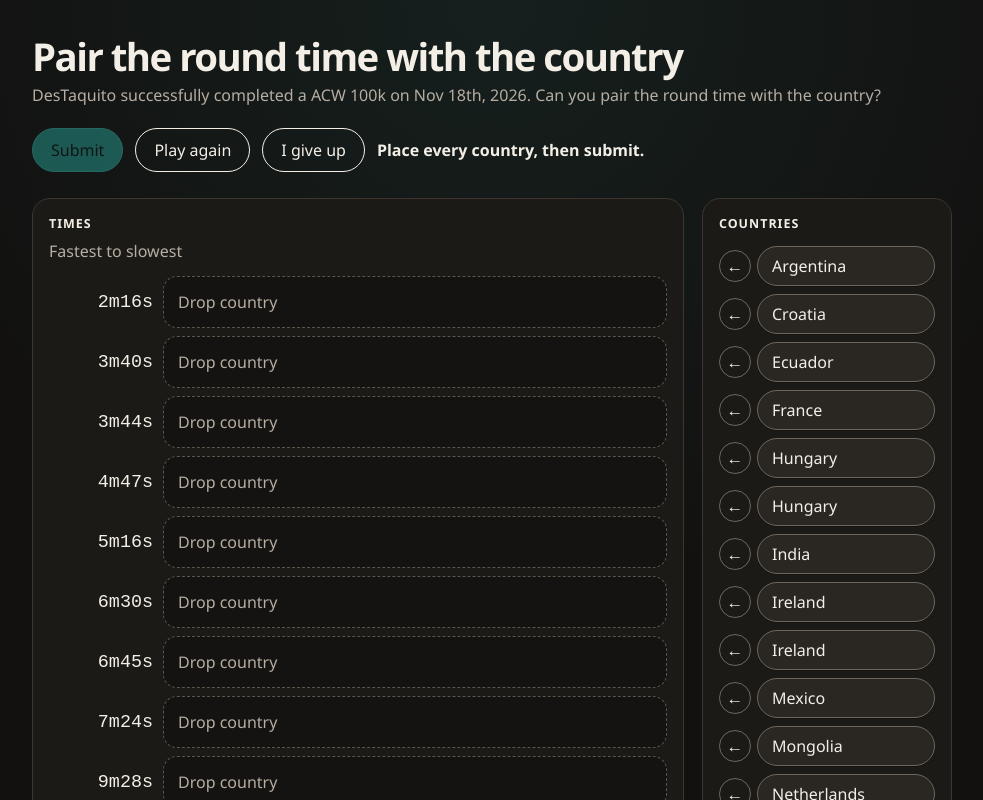
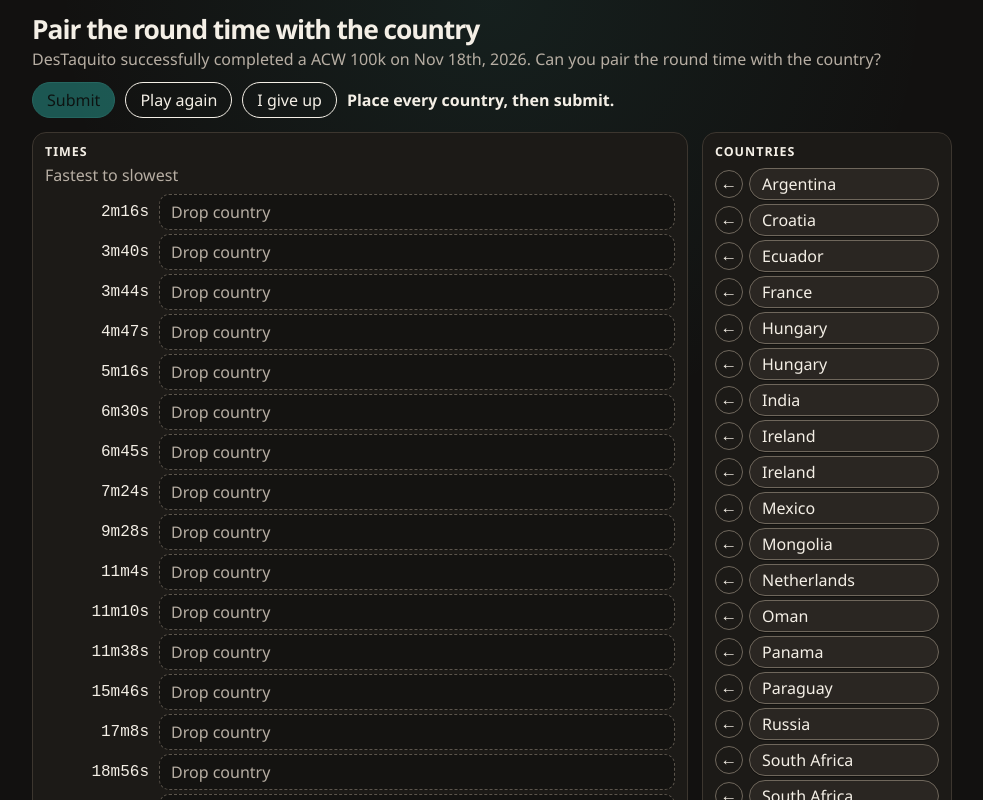
Before and after one commit to JanosGeo/guess-taquito-round-time, a React (Vite) app: page / in a window 1280 px wide. Shown: the top 800 px of the page, without its empty margins (148-1131 px from the left). Built offline with nearby package versions, Linux system fonts and the light colour scheme.

Commit message:
More compact

```diff
--- a/src/App.css
+++ b/src/App.css
@@ -26,12 +26,12 @@ body {
 .app {
   width: min(920px, calc(100% - 32px));
   margin: 0 auto;
-  padding: 36px 0 64px;
+  padding: 16px 0 20px;
 }
 
 .intro h1 {
   margin: 0;
-  font-size: 2.4rem;
+  font-size: 1.65rem;
   font-weight: 650;
   letter-spacing: -0.04em;
   line-height: 1.05;
@@ -40,7 +40,7 @@ body {
 .intro p,
 .sheet-head p,
 .empty {
-  margin: 8px 0 0;
+  margin: 4px 0 0;
   color: var(--muted);
 }
 
@@ -48,21 +48,21 @@ body {
   display: flex;
   flex-wrap: wrap;
   align-items: center;
-  gap: 10px 12px;
-  margin-top: 22px;
+  gap: 8px 10px;
+  margin-top: 12px;
 }
 
 .quiz-switch {
   display: flex;
   justify-content: flex-start;
-  margin-top: 28px;
+  margin-top: 12px;
 }
 
 .primary,
 .secondary {
-  min-height: 44px;
+  min-height: 36px;
   border-radius: 999px;
-  padding: 0 18px;
+  padding: 0 14px;
   cursor: pointer;
 }
 
@@ -114,17 +114,17 @@ body {
 .board {
   display: grid;
   grid-template-columns: minmax(0, 1fr) 250px;
-  gap: 18px;
+  gap: 14px;
   align-items: start;
-  margin-top: 26px;
+  margin-top: 14px;
 }
 
 .sheet,
 .bank {
   background: var(--sheet);
   border: 1px solid var(--line);
-  border-radius: 18px;
-  padding: 16px;
+  border-radius: 14px;
+  padding: 10px 12px;
 }
 
 .sheet-head,
@@ -143,11 +143,11 @@ body {
 
 .rows {
   list-style: none;
-  margin: 14px 0 0;
+  margin: 8px 0 0;
   padding: 0;
   display: flex;
   flex-direction: column;
-  gap: 8px;
+  gap: 4px;
 }
 
 .row {
@@ -160,19 +160,19 @@ body {
 .time {
   font-family: ui-monospace, 'Cascadia Code', 'Segoe UI Mono', monospace;
   font-variant-numeric: tabular-nums;
-  font-size: 1.15rem;
+  font-size: 1rem;
   text-align: right;
 }
 
 .slot {
-  min-height: 52px;
+  min-height: 36px;
   display: flex;
   align-items: center;
   justify-content: space-between;
   gap: 8px;
-  padding: 6px;
+  padding: 3px;
   border: 1.5px dashed #5c554c;
-  border-radius: 14px;
+  border-radius: 10px;
   background: var(--slot);
 }
 
@@ -251,8 +251,8 @@ body {
   display: flex;
   flex-direction: column;
   align-items: stretch;
-  gap: 8px;
-  margin-top: 14px;
+  gap: 4px;
+  margin-top: 8px;
 }
 
 .bank-row {
@@ -270,8 +270,8 @@ body {
 
 .assign {
   flex: none;
-  width: 32px;
-  height: 32px;
+  width: 28px;
+  height: 28px;
   border: 1px solid var(--chip-line);
   border-radius: 999px;
   background: transparent;
@@ -293,7 +293,7 @@ body {
   background: var(--chip);
   color: var(--ink);
   border-radius: 999px;
-  padding: 8px 14px;
+  padding: 4px 12px;
   cursor: grab;
   user-select: none;
   touch-action: none;
@@ -337,7 +337,7 @@ body {
   }
 
   .intro h1 {
-    font-size: 2rem;
+    font-size: 1.45rem;
   }
 
   .board {
```
